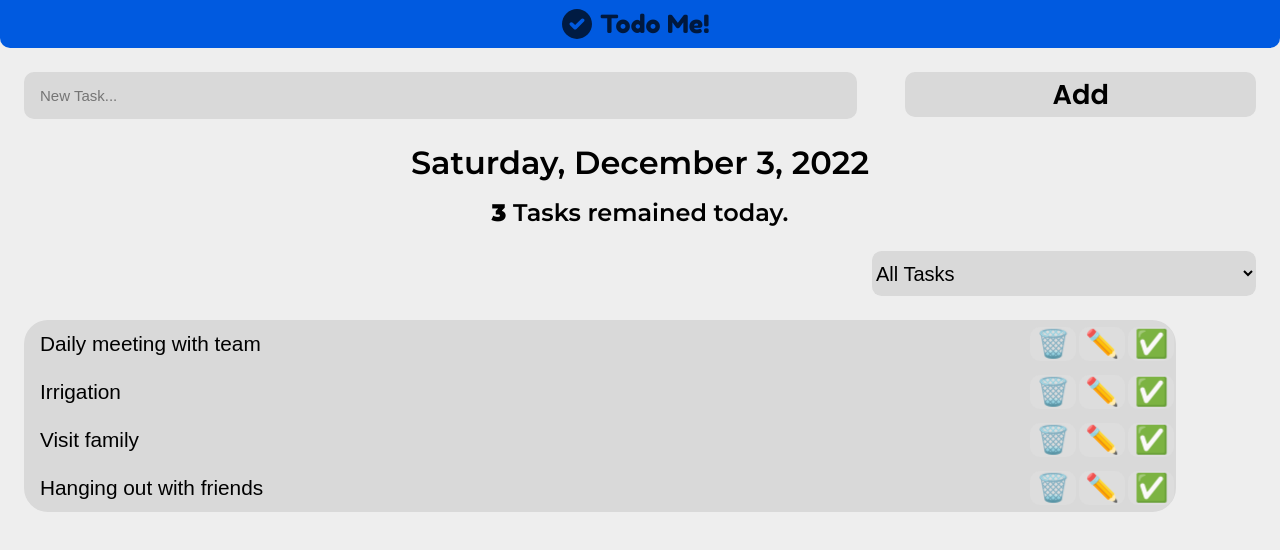
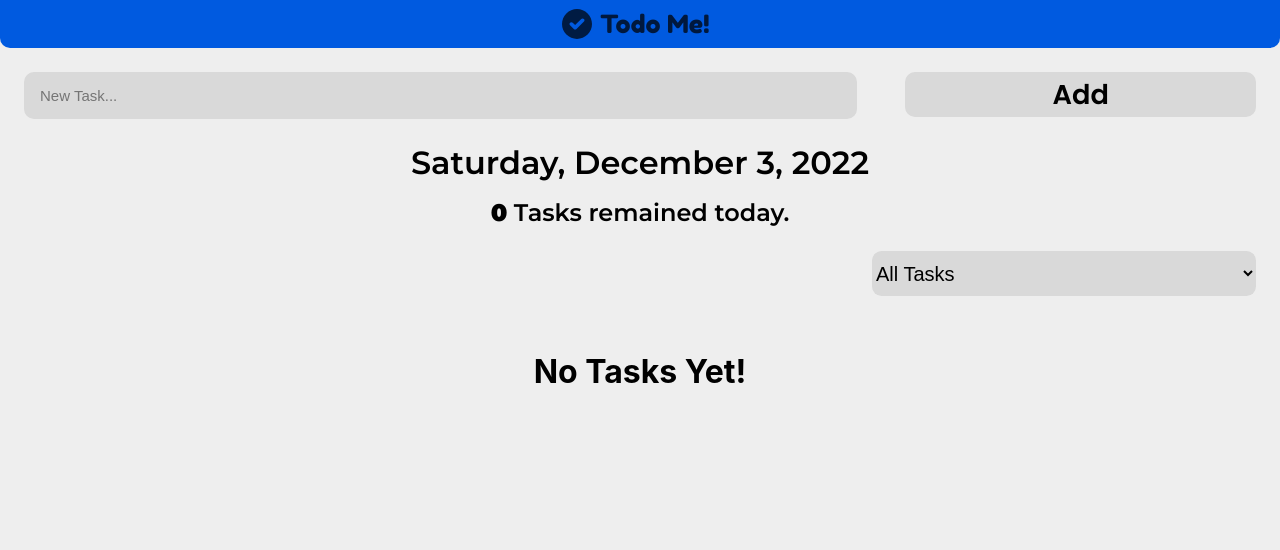
Before and after one commit to Vahidpro/todome, a React (Create React App) app: page / in a window 1280 px wide. Shown: the top 550 px of the page. Built offline with nearby package versions, Linux system fonts and the light colour scheme.

Commit message:
Added add task feature

```diff
--- a/src/App.js
+++ b/src/App.js
@@ -1,3 +1,4 @@
+import { useState } from "react";
 import "./App.css";
 import Filters from "./components/Filters/Filters";
 import Header from "./components/Header/Header";
@@ -6,35 +7,37 @@ import TaskInput from "./components/InputSection/TaskInput";
 import TasksList from "./components/Tasks/TasksList";
 
 function App() {
-	const dummyTasks = [
-		{
-			id: 1,
-			title: "Daily meeting with team",
-			status: "active",
-		},
-		{
-			id: 2,
-			title: "Irrigation",
-			status: "active",
-		},
-		{
-			id: 3,
-			title: "Visit family",
-			status: "active",
-		},
-		{
-			id: 4,
-			title: "Hanging out with friends",
-			status: "active",
-		},
-	];
+	let [tasksList, setTasksList] = useState([]);
+
+	const addTaskHandler = (enteredTitle) => {
+		setTasksList((prevTask) => {
+			const updatedTasks = [...prevTask];
+			updatedTasks.unshift({
+				id: Number((Math.random() * 1000).toFixed()),
+				title: enteredTitle,
+				status: "active",
+			});
+			return updatedTasks;
+		});
+	};
+
+	let content = (
+		<p style={{ textAlign: "center", fontWeight: "700", fontSize: "2rem" }}>
+			No Tasks Yet!
+		</p>
+	);
+
+	if (tasksList.length > 0) {
+		content = <TasksList tasks={tasksList} />;
+	}
+
 	return (
 		<div className="App">
 			<Header></Header>
-			<TaskInput></TaskInput>
+			<TaskInput onAddTask={addTaskHandler} />
 			<Info></Info>
 			<Filters></Filters>
-			<TasksList tasks={dummyTasks} />
+			{content}
 		</div>
 	);
 }
--- a/src/components/Information/Info.js
+++ b/src/components/Information/Info.js
@@ -17,7 +17,7 @@ const Info = (props) => {
 			)}`}</div>
 			<div className="remained">
 				{" "}
-				<span>3</span> Tasks remained today.
+				<span>0</span> Tasks remained today.
 			</div>
 		</div>
 	);
--- a/src/components/InputSection/TaskInput.js
+++ b/src/components/InputSection/TaskInput.js
@@ -1,10 +1,29 @@
+import { useState } from "react";
 import "./TaskInput.css";
+
 const TaskInput = (props) => {
+	const [title, setTitle] = useState("");
+
+	const inputChangeHandler = (e) => {
+		setTitle(e.target.value);
+		// console.log("Value is", e.target.value);
+	};
+	const formSubmitHander = (e) => {
+		e.preventDefault();
+		props.onAddTask(title);
+	};
+
 	return (
-		<form>
+		<form onSubmit={formSubmitHander}>
 			<div className="input-container">
-				<input placeholder="New Task..." type="text"></input>
-				<button className="btn-add">Add</button>
+				<input
+					placeholder="New Task..."
+					type="text"
+					onChange={inputChangeHandler}
+				></input>
+				<button type="submit" className="btn-add">
+					Add
+				</button>
 			</div>
 		</form>
 	);
--- a/src/index.js
+++ b/src/index.js
@@ -1,17 +1,15 @@
-import React from 'react';
-import ReactDOM from 'react-dom/client';
-import './index.css';
-import App from './App';
-import reportWebVitals from './reportWebVitals';
+import React from "react";
+import ReactDOM from "react-dom/client";
+import "./index.css";
+import App from "./App";
 
-const root = ReactDOM.createRoot(document.getElementById('root'));
+const root = ReactDOM.createRoot(document.getElementById("root"));
 root.render(
-  <React.StrictMode>
-    <App />
-  </React.StrictMode>
+	<React.StrictMode>
+		<App />
+	</React.StrictMode>
 );
 
 // If you want to start measuring performance in your app, pass a function
 // to log results (for example: reportWebVitals(console.log))
 // or send to an analytics endpoint. Learn more: https://bit.ly/CRA-vitals
-reportWebVitals();
--- a/src/reportWebVitals.js
+++ /dev/null
@@ -1,13 +0,0 @@
-const reportWebVitals = onPerfEntry => {
-  if (onPerfEntry && onPerfEntry instanceof Function) {
-    import('web-vitals').then(({ getCLS, getFID, getFCP, getLCP, getTTFB }) => {
-      getCLS(onPerfEntry);
-      getFID(onPerfEntry);
-      getFCP(onPerfEntry);
-      getLCP(onPerfEntry);
-      getTTFB(onPerfEntry);
-    });
-  }
-};
-
-export default reportWebVitals;
```
Also changed, not shown: src/setupTests.js (deleted, +0 -5 lines), 1 other file (tests, documents, lock files or other folders).
